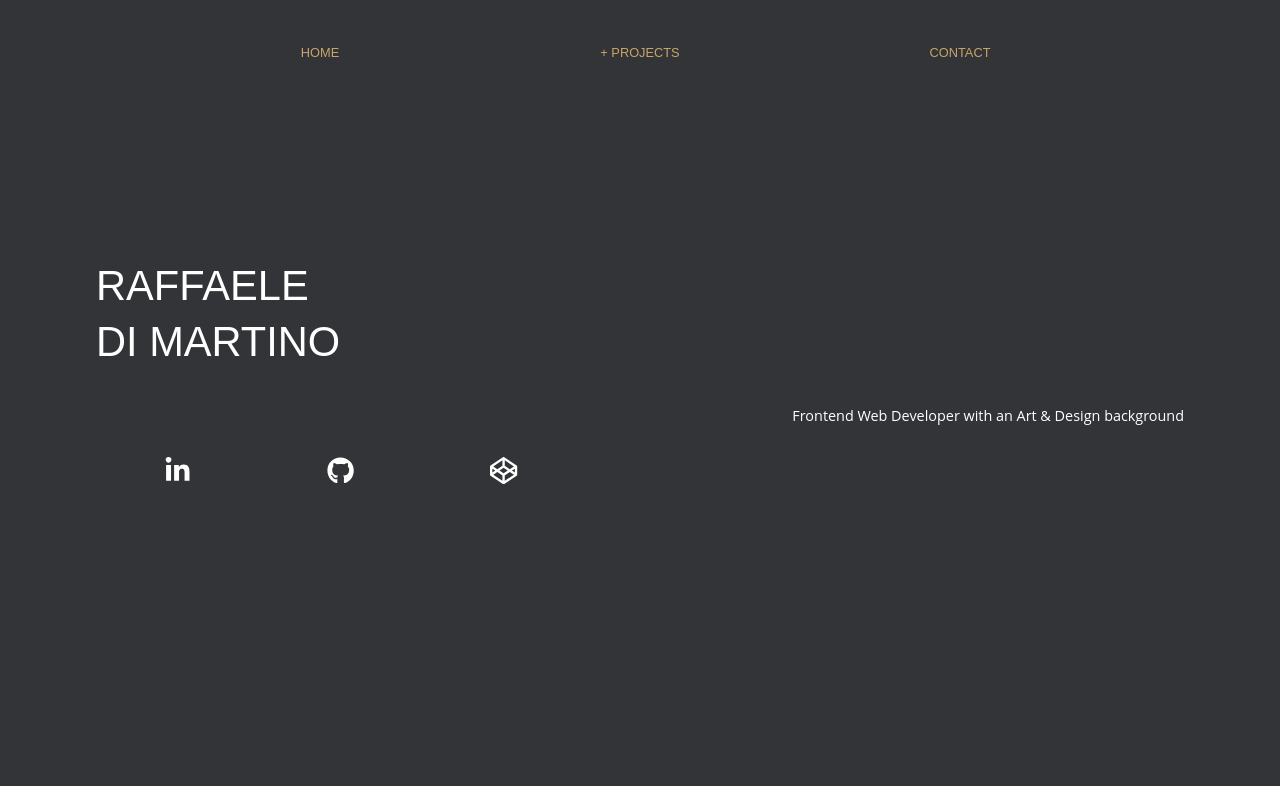
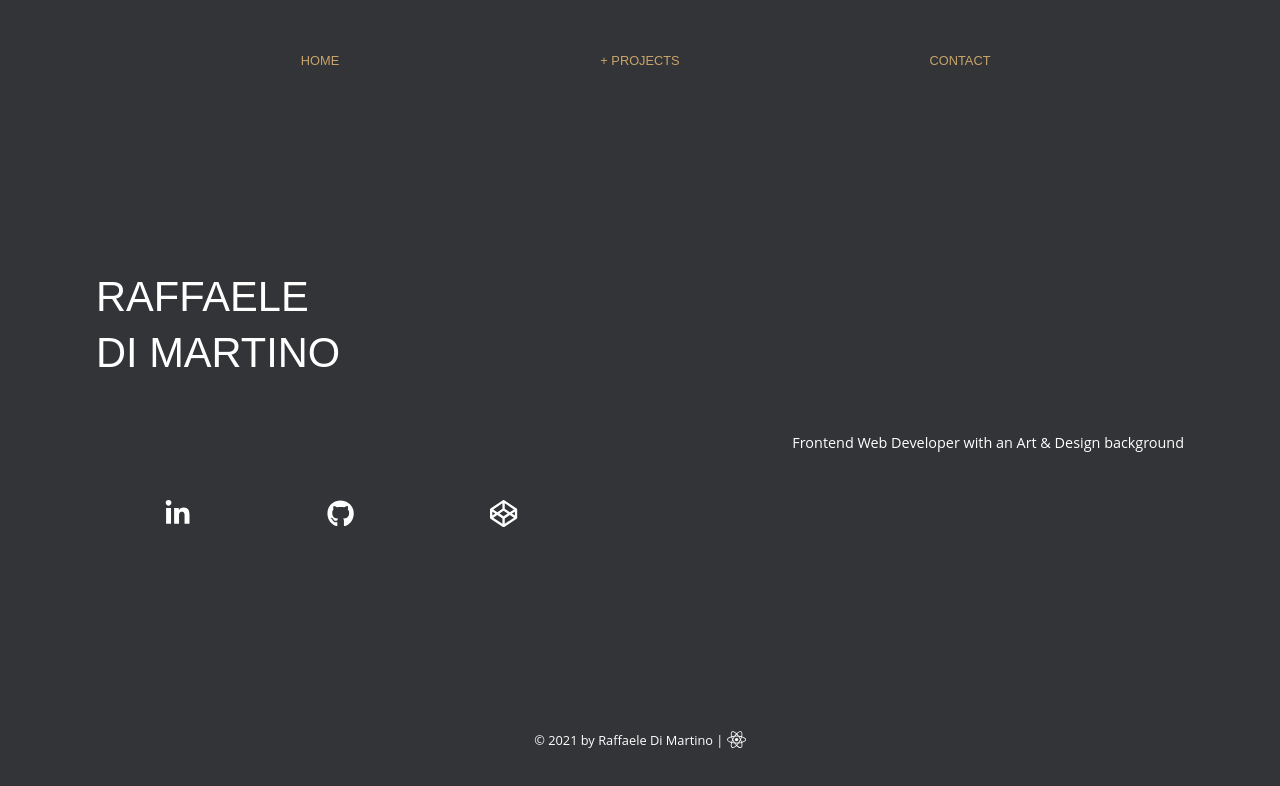
Before and after one commit to RafDiMartino/React-Portfolio, a React (Create React App) app: page / in a window 1280 px wide. Shown: the top 786 px of the page. Built offline with nearby package versions, Linux system fonts and the light colour scheme.

Commit message:
layout tests

```diff
--- a/src/App.js
+++ b/src/App.js
@@ -1,5 +1,6 @@
 
 import './App.css';
+import Footer from './components/Footer';
 import HeroSection from './components/HeroSection';
 import Navbar from "./components/Navbar";
 
@@ -8,6 +9,7 @@ function App() {
     <div className="App">
       <Navbar />
       <HeroSection />
+      <Footer />
     </div>
   );
 }
--- a/src/components/Footer.js
+++ b/src/components/Footer.js
@@ -1,9 +1,10 @@
-import React from 'react'
+import { FaRegCopyright, FaReact } from "react-icons/fa"
 
 function Footer() {
     return (
-        <div>
-
+        <div className="footer">
+            <p className="madeBy">&copy; 2021 by Raffaele Di Martino | </p>
+            <FaReact className="reactLogo"/>
         </div>
     )
 }
--- a/src/index.css
+++ b/src/index.css
@@ -25,7 +25,7 @@ nav {
   display: flex;
   justify-content: center;
   align-items: center;
-  margin: 2rem 0 0;
+  height: 15vh;
 }
 
 nav p {
@@ -38,7 +38,7 @@ nav p {
 
 .heroSection {
   color: #FFFFFF;
-  height: 75vh;
+  height: 70vh;
   display: flex;
   flex-direction: column;
   justify-content: center;
@@ -64,13 +64,13 @@ nav p {
   font-family: 'Open Sans', sans-serif;
   font-size: 0.9rem;
   text-align: right;
-  margin: 2rem 0 0;
+  margin: 3rem 0 0;
 }
 
 .socialWrapper {
   display: flex;
   width: 85%;
-  margin-top: 2rem;
+  margin-top: 3rem;
 }
 
 .social {
@@ -78,5 +78,21 @@ nav p {
   flex-basis: 15%;
 }
 
+.footer {
+  height: 15vh;
+  display: flex;
+  justify-content: center;
+  align-items: center;
+  color: #FFFFFF;
+  font-family: 'Open Sans', sans-serif;
+  font-size: 0.8rem;
+  /*border-top: 1px solid rgb(200,165,106);*/
+}
+
+.reactLogo {
+  font-size: 1.2rem;
+  margin-left: 0.2rem;
+}
+
 /*font-family: 'Josefin Sans', sans-serif;
   font-family: 'Open Sans', sans-serif;*/
```
